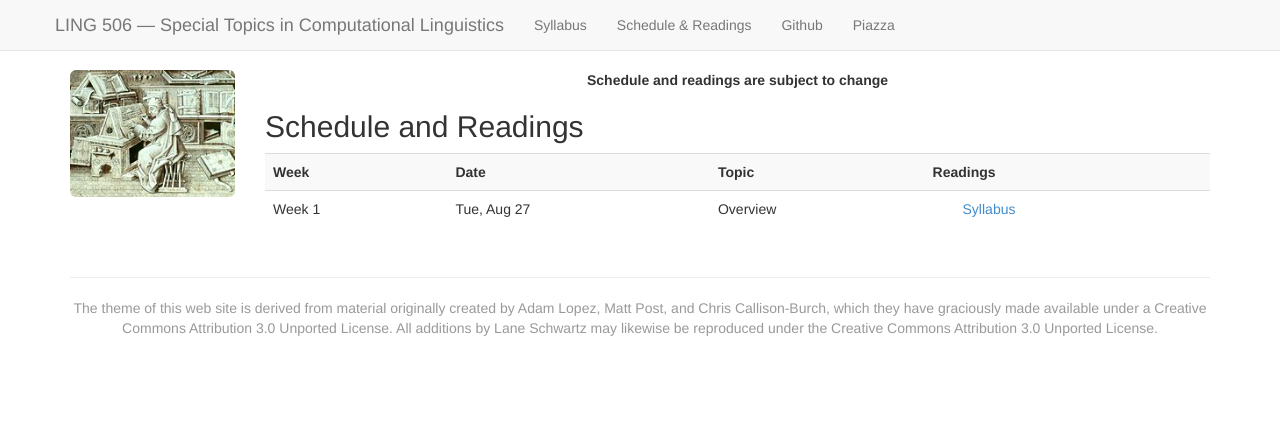
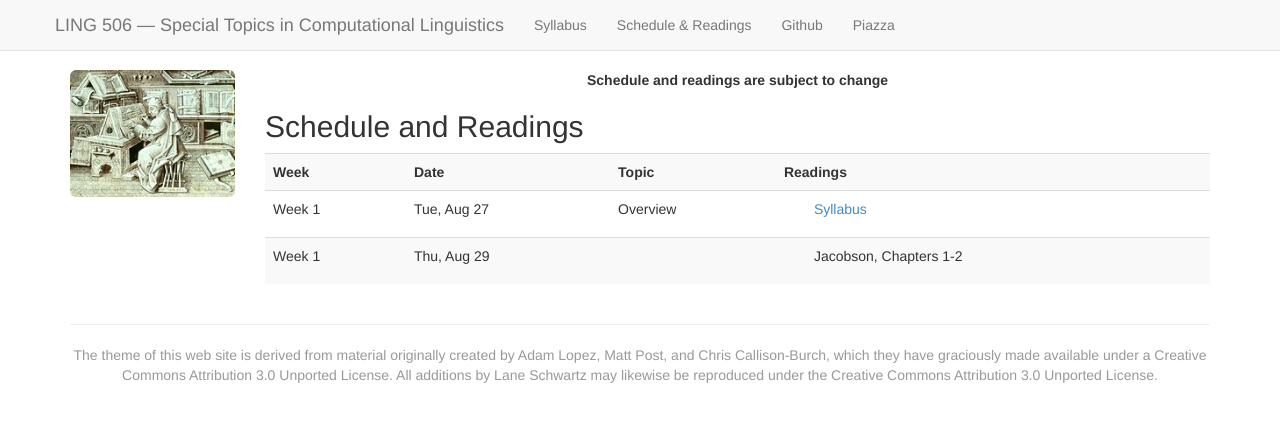
Before and after one commit to 2019-fall-uiuc-ling506/2019-Fall-UIUC-LING506.github.io, a Jekyll site: the page built from schedule.md, in a window 1280 px wide. Shown: the top 422 px of the page. Built offline with Jekyll 4.4.1, drawn with Linux system fonts in a browser that asks for light colours; nearby versions of some CDN libraries.

Commit message:
Next reading

```diff
--- a/_data/readings.yaml
+++ b/_data/readings.yaml
@@ -7,3 +7,11 @@
     -
       title: Syllabus
       url: syllabus.html
+-
+  week: 1
+  date: 2019-08-29
+  lecturer: Lane Schwartz
+  reading:
+    -
+      title: "Chapters 1-2"
+      author: Jacobson
```
